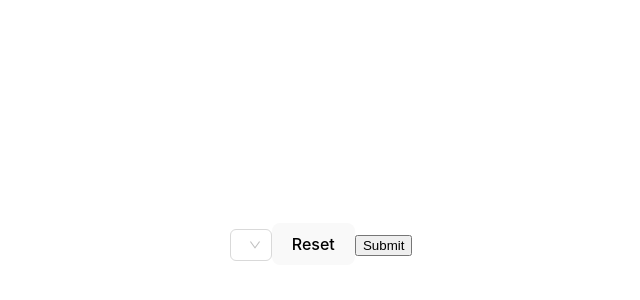
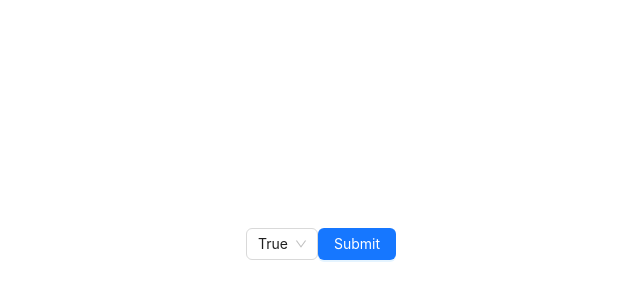
Before and after one commit to RdotSilva/TypeScript-React-Vite-NGU-Profile-Helper, a React (Vite) app: page / in a window 1280 px wide. Shown: the part 156-456 px from the top of the page, without its empty margins (319-959 px from the left). Built offline with nearby package versions, Linux system fonts and the light colour scheme.

Commit message:
Add select example

```diff
--- a/src/components/EnergyForm.tsx
+++ b/src/components/EnergyForm.tsx
@@ -1,10 +1,9 @@
-import { Select, Input } from "antd";
+import { Select, Input, Button } from "antd";
 
 import { useForm, Controller } from "react-hook-form";
 
 const defaultValues = {
-  select: "",
-  input: "",
+  capAllBtSelect: "True",
 };
 
 const EnergyForm = () => {
@@ -20,6 +19,7 @@ const EnergyForm = () => {
         render={({ field }) => (
           <Select
             {...field}
+            fieldNames={{ label: "Test" }}
             options={[
               { value: "True", label: "True" },
               { value: "False", label: "False" },
@@ -27,14 +27,15 @@ const EnergyForm = () => {
           />
         )}
         control={control}
-        name="select"
+        name="capAllBtSelect"
         defaultValue={"True"}
       />
 
-      <button type="button" onClick={() => reset({ defaultValues })}>
-        Reset
-      </button>
-      <input type="submit" />
+      <Button type="primary" htmlType="submit">
+        Submit
+      </Button>
+
+      {/* <input type="submit" /> */}
     </form>
   );
 };
```
